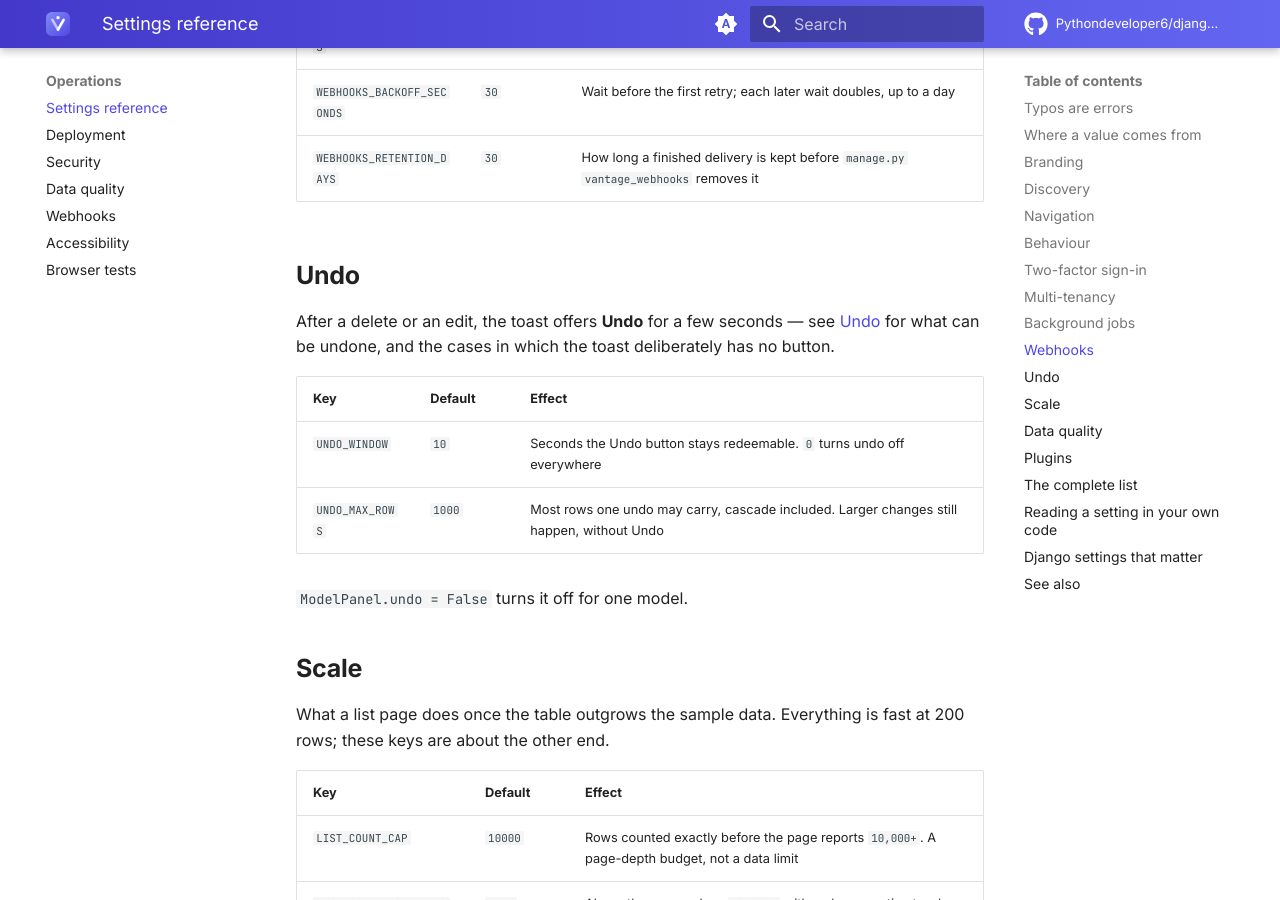
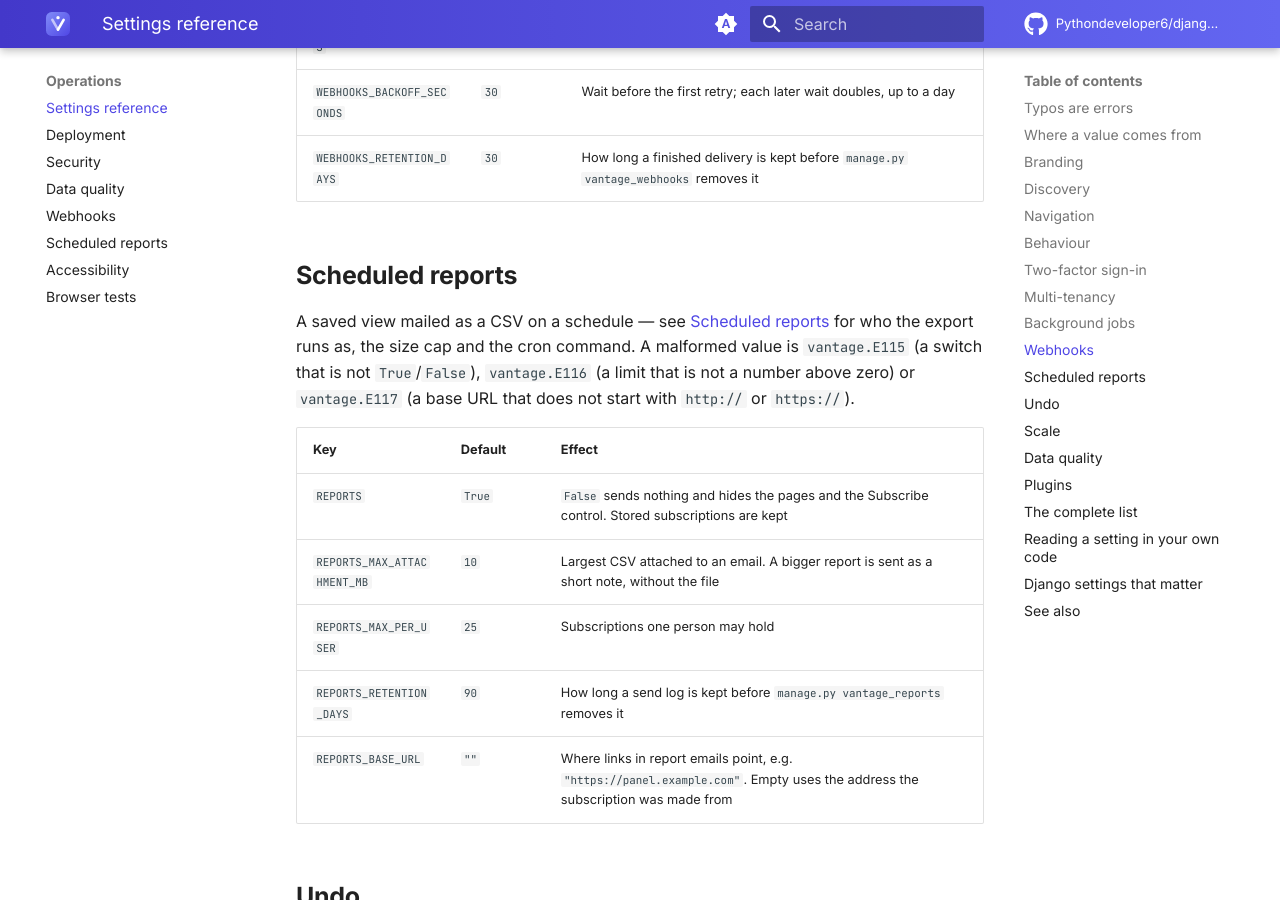
Before and after one commit to Pythondeveloper6/django-vantage, an MkDocs documentation site: the page built from docs/settings.md, in a window 1280 px wide and 900 px high, scrolled down 8981 px. Built offline with MkDocs 1.6.1 and Material for MkDocs 9.7.7, drawn with Linux system fonts in a browser that asks for light colours; comment, search, counter and statistics services are not loaded; some of the changed text lies outside the part shown.

Commit message:
Docs: scheduled reports page and settings

```diff
--- a/docs/settings.md
+++ b/docs/settings.md
@@ -292,6 +292,22 @@ that is not a number above zero).
 | `WEBHOOKS_BACKOFF_SECONDS` | `30` | Wait before the first retry; each later wait doubles, up to a day |
 | `WEBHOOKS_RETENTION_DAYS` | `30` | How long a finished delivery is kept before `manage.py vantage_webhooks` removes it |
 
+## Scheduled reports
+
+A saved view mailed as a CSV on a schedule — see [Scheduled reports](reports.md) for who
+the export runs as, the size cap and the cron command. A malformed value is
+`vantage.E115` (a switch that is not `True`/`False`), `vantage.E116` (a limit that is not a
+number above zero) or `vantage.E117` (a base URL that does not start with `http://` or
+`https://`).
+
+| Key | Default | Effect |
+|---|---|---|
+| `REPORTS` | `True` | `False` sends nothing and hides the pages and the Subscribe control. Stored subscriptions are kept |
+| `REPORTS_MAX_ATTACHMENT_MB` | `10` | Largest CSV attached to an email. A bigger report is sent as a short note, without the file |
+| `REPORTS_MAX_PER_USER` | `25` | Subscriptions one person may hold |
+| `REPORTS_RETENTION_DAYS` | `90` | How long a send log is kept before `manage.py vantage_reports` removes it |
+| `REPORTS_BASE_URL` | `""` | Where links in report emails point, e.g. `"https://panel.example.com"`. Empty uses the address the subscription was made from |
+
 ## Undo
 
 After a delete or an edit, the toast offers **Undo** for a few seconds — see
@@ -374,6 +390,9 @@ JOB_MAX_STORED_ERRORS  JOB_RETENTION_DAYS  JOB_QUEUE
 WEBHOOKS  WEBHOOKS_ALLOW_PRIVATE_NETWORKS  WEBHOOKS_TIMEOUT
 WEBHOOKS_MAX_ATTEMPTS  WEBHOOKS_BACKOFF_SECONDS  WEBHOOKS_RETENTION_DAYS
 
+REPORTS  REPORTS_MAX_ATTACHMENT_MB  REPORTS_MAX_PER_USER
+REPORTS_RETENTION_DAYS  REPORTS_BASE_URL
+
 UNDO_WINDOW  UNDO_MAX_ROWS
 
 LIST_COUNT_CAP  LIST_COUNT_ESTIMATES  LIST_ESTIMATE_CACHE_SECONDS
@@ -418,4 +437,5 @@ works as expected in tests.
 - [Multi-tenancy](tenancy.md) — the `TENANT_*` family in full
 - [Lists](lists.md#background-jobs) — the `JOB_*` family, and what triggers an offload
 - [Webhooks](webhooks.md) — the `WEBHOOKS_*` family in full
+- [Scheduled reports](reports.md) — the `REPORTS_*` family in full
 - [Deployment](deployment.md) — which of these to check before going live
--- a/mkdocs.yml
+++ b/mkdocs.yml
@@ -134,6 +134,7 @@ nav:
       - Security: security.md
       - Data quality: data-quality.md
       - Webhooks: webhooks.md
+      - Scheduled reports: reports.md
       - Accessibility: accessibility.md
       - Browser tests: browser-tests.md
   - FAQ: faq.md
```
Also changed, not shown: docs/lists.md (+2 -1 lines), docs/reports.md (added, +167 -0 lines).
